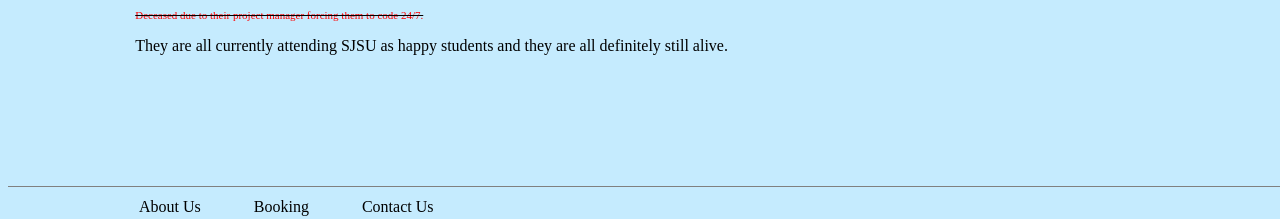
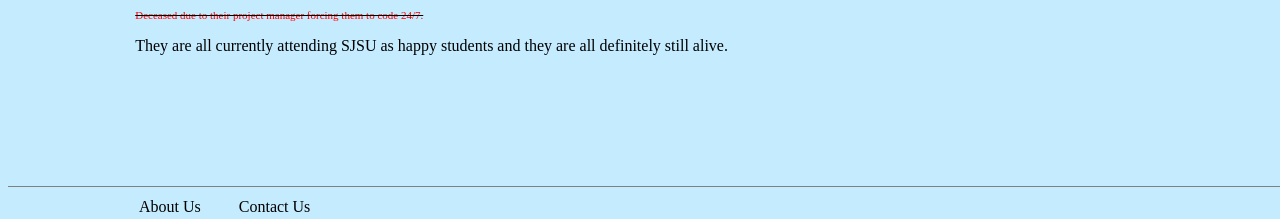
Before and after one commit to brendanrequierme/CMPE165, a PHP site: page /aboutpage.php in a window 1280 px wide. Shown: the part 581-800 px from the top of the page. Run offline with PHP 8.4, Linux system fonts and the light colour scheme; some libraries are stand-ins or nearby versions.

Commit message:
Add files via upload

```diff
--- a/footer.php
+++ b/footer.php
@@ -10,9 +10,8 @@
             <footer id = "footer">
             <hr class = "lineHeight" class = "noTopMargin" color = "gray">
             <table>
-                <td style = padding-right:20px><a class = "clearDecorAndRPad" href = "aboutpage.php">About Us</a></td>
-                <td style = padding-right:20px><a class = "clearDecorAndRPad" href = "bookingpage.php">Booking</a></td>
-                <td style = padding-right:20px><a class = "clearDecorAndRPad" href = "contactpage.php">Contact Us</a></td>
+                <td style = padding-right:5px><a class = "clearDecorAndRPad" href = "aboutpage.php">About Us</a></td>
+                <td><a class = "clearDecorAndRPad" href = "contactpage.php">Contact Us</a></td>
             </table>
             </footer>
         </div>
```
